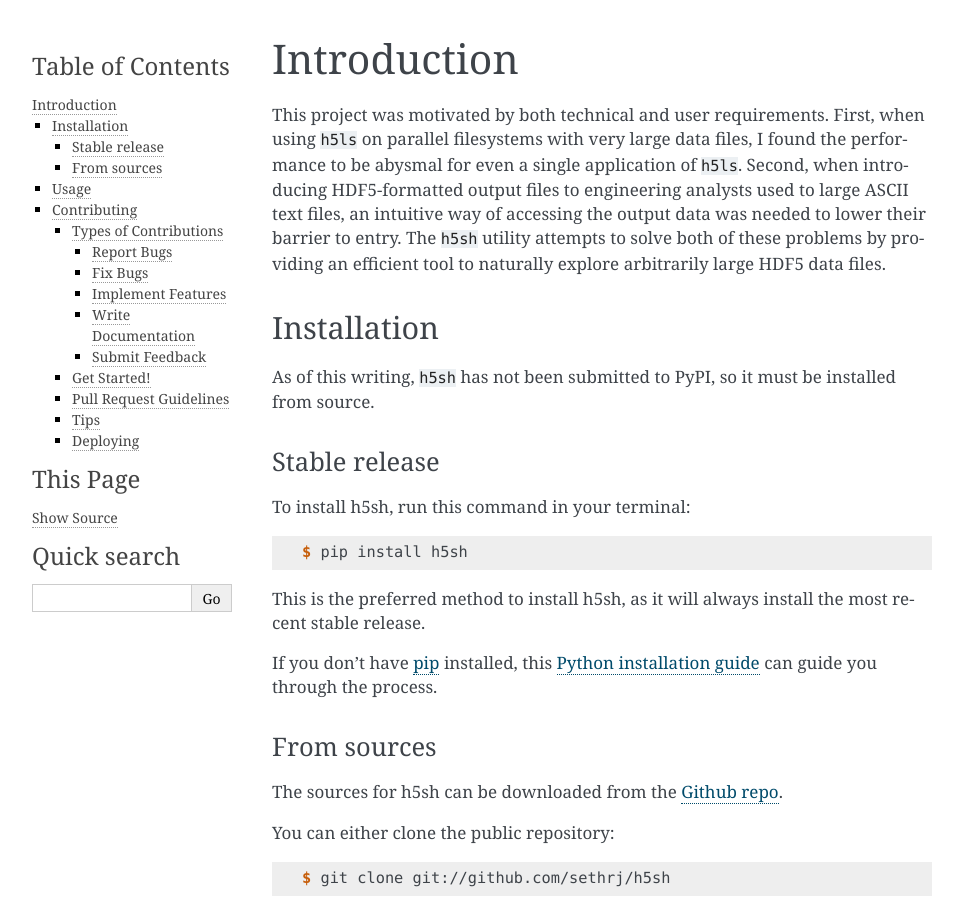
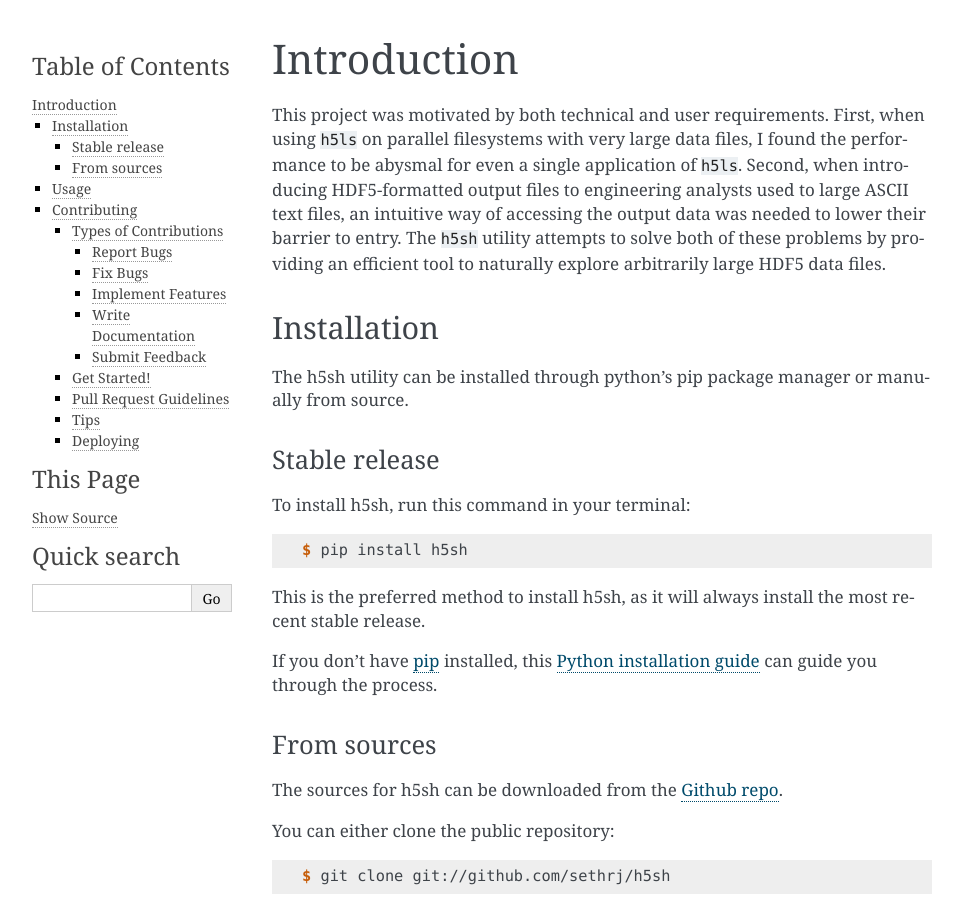
Before and after one commit to sethrj/h5sh, a Sphinx documentation site: the page built from docs/introduction.rst, in a window 1280 px wide and 900 px high. Shown: the whole window, without its empty margins (148-1111 px from the left). Built offline with Sphinx 7.4.7, drawn with Linux system fonts in a browser that asks for light colours.

Commit message:
Fix license and introduction

```diff
--- a/docs/introduction.rst
+++ b/docs/introduction.rst
@@ -20,8 +20,8 @@ naturally explore arbitrarily large HDF5 data files.
 Installation
 ============
 
-As of this writing, ``h5sh`` has not been submitted to PyPI, so it must be
-installed from source.
+The h5sh utility can be installed through python's pip package manager or
+manually from source.
 
 Stable release
 --------------
```
Also changed, not shown: 1 other file.
